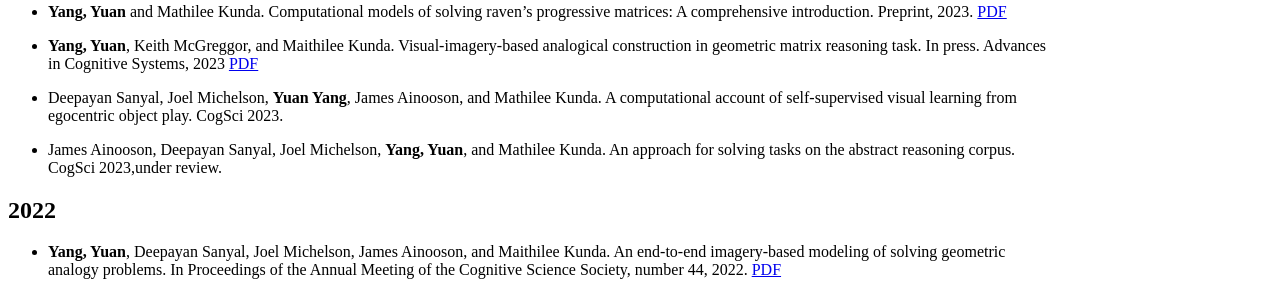
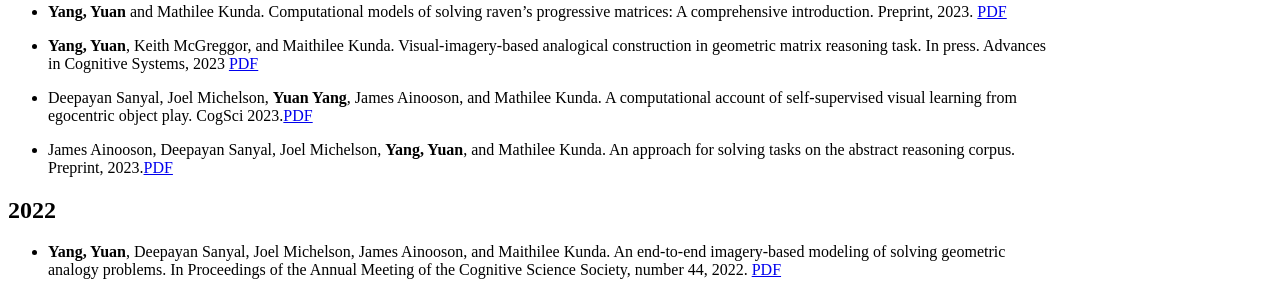
Before and after one commit to Yang-Yuan/Yang-Yuan.github.io, a Jekyll site: the page built from docs/index.md, in a window 1280 px wide and 900 px high. Shown: the part 370-665 px from the top of the window. Built offline with Jekyll 4.4.1, drawn with Linux system fonts in a browser that asks for light colours.

Commit message:
Update index.md

```diff
--- a/docs/index.md
+++ b/docs/index.md
@@ -37,10 +37,10 @@ Visual-imagery-based analogical construction in geometric matrix reasoning task.
 [PDF](https://arxiv.org/pdf/2208.13841.pdf){:target="_blank"}
 
 - Deepayan Sanyal, Joel Michelson, **Yuan Yang**, James Ainooson, and Mathilee Kunda.
-A computational account of self-supervised visual learning from egocentric object play. CogSci 2023.
+A computational account of self-supervised visual learning from egocentric object play. CogSci 2023.[PDF](https://arxiv.org/abs/2305.19445){:target="_blank"}
 
 - James Ainooson, Deepayan Sanyal, Joel Michelson, **Yang, Yuan**, and Mathilee Kunda.
-An approach for solving tasks on the abstract reasoning corpus. CogSci 2023,under review.
+An approach for solving tasks on the abstract reasoning corpus. Preprint, 2023.[PDF](https://arxiv.org/abs/2302.09425){:target="_blank"}
 
 
 ## 2022
```
